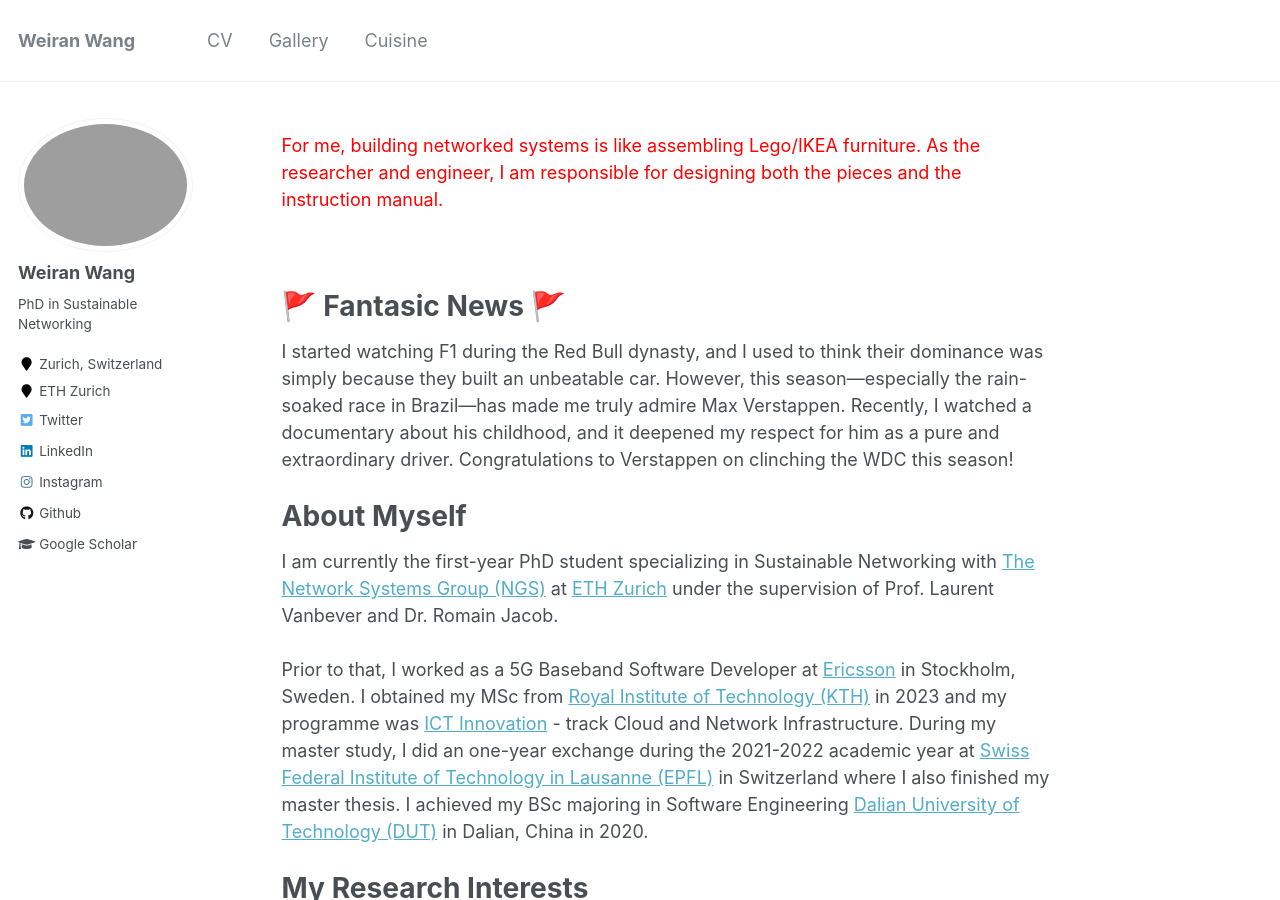
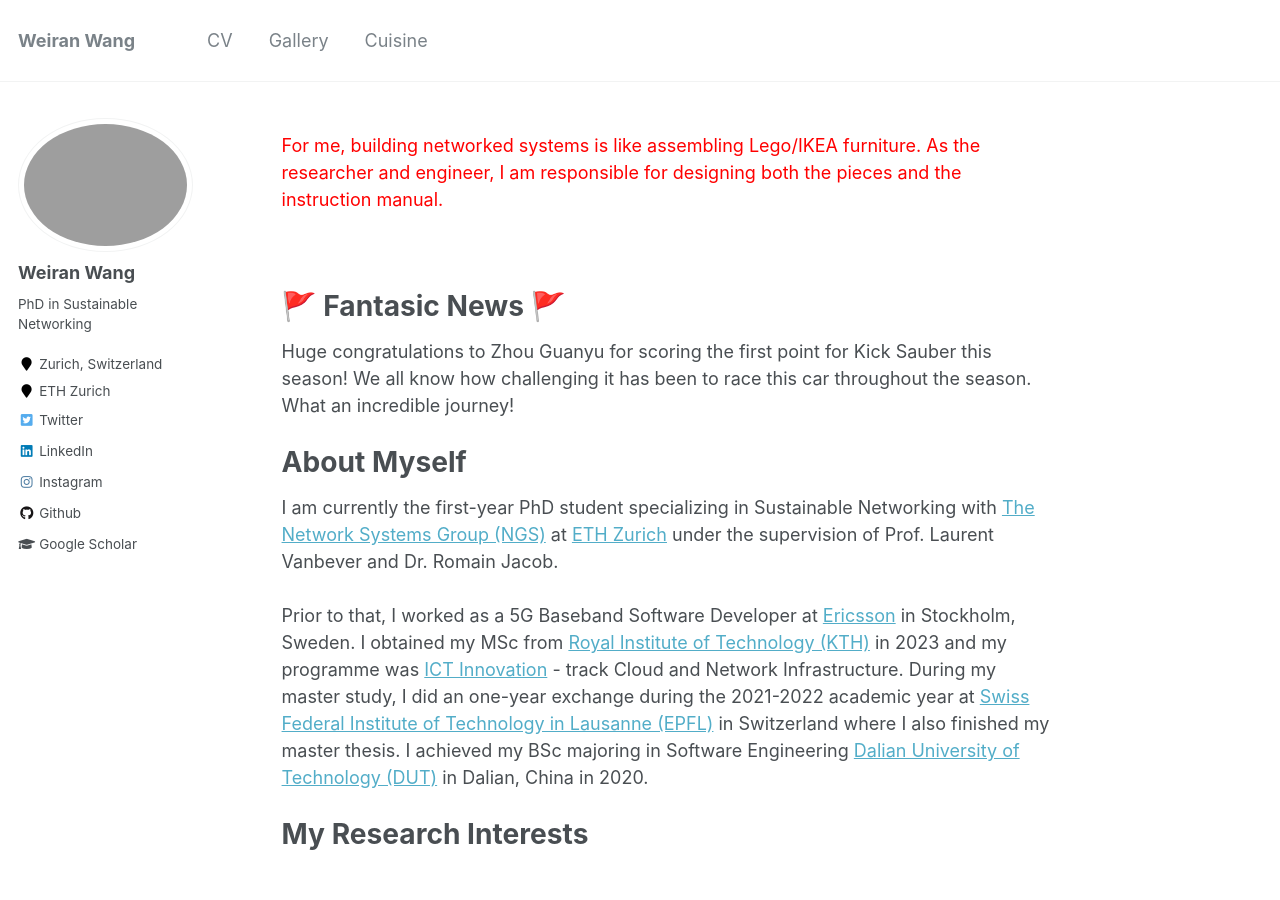
Before and after one commit to wangweiran0129/wangweiran0129.github.io, a Jekyll site: the page built from _pages/about.html, in a window 1280 px wide and 900 px high. Built offline with Jekyll 4.4.1, drawn with Linux system fonts in a browser that asks for light colours.

Commit message:
Update the fantastic news in my homepage

```diff
--- a/_pages/about.html
+++ b/_pages/about.html
@@ -13,7 +13,7 @@
 <br>
 
 <h1>🚩 Fantasic News 🚩</h1>
-I started watching F1 during the Red Bull dynasty, and I used to think their dominance was simply because they built an unbeatable car. However, this season—especially the rain-soaked race in Brazil—has made me truly admire Max Verstappen. Recently, I watched a documentary about his childhood, and it deepened my respect for him as a pure and extraordinary driver. Congratulations to Verstappen on clinching the WDC this season!
+Huge congratulations to Zhou Guanyu for scoring the first point for Kick Sauber this season! We all know how challenging it has been to race this car throughout the season. What an incredible journey!
 <br>
 <br>
 
```
